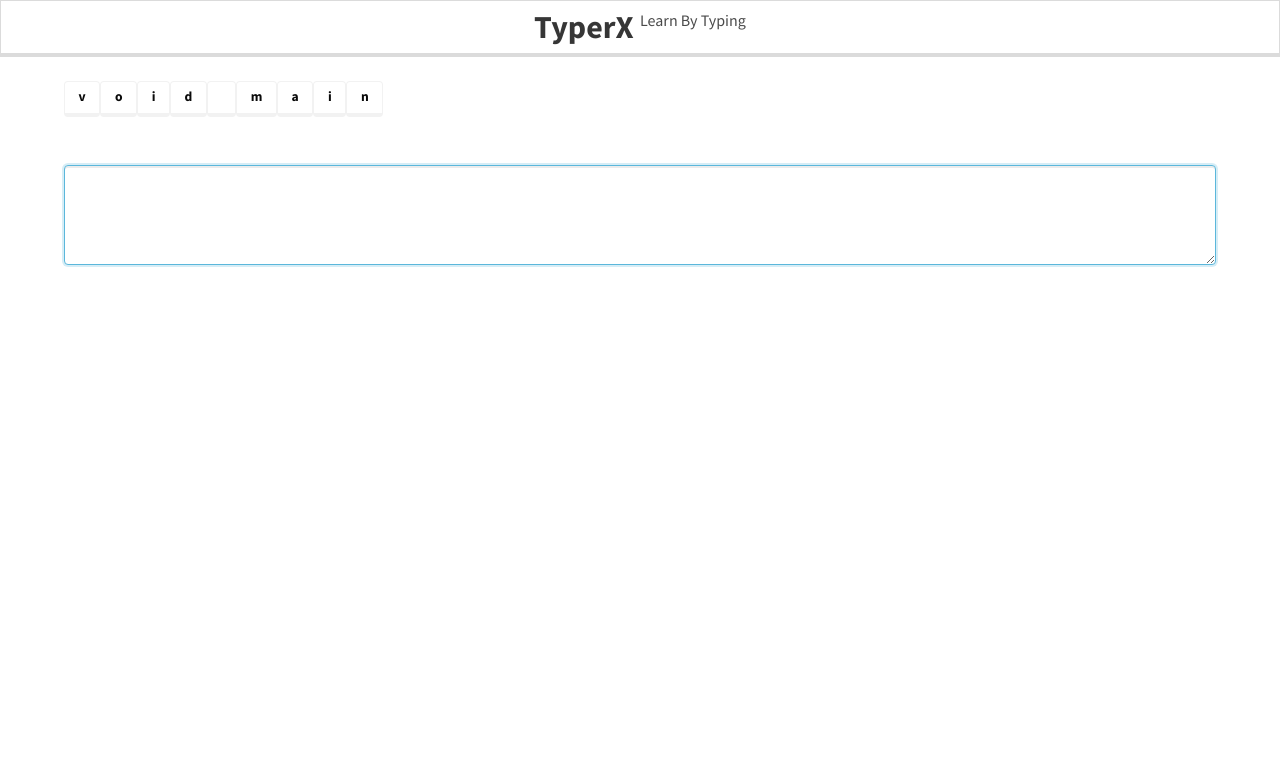
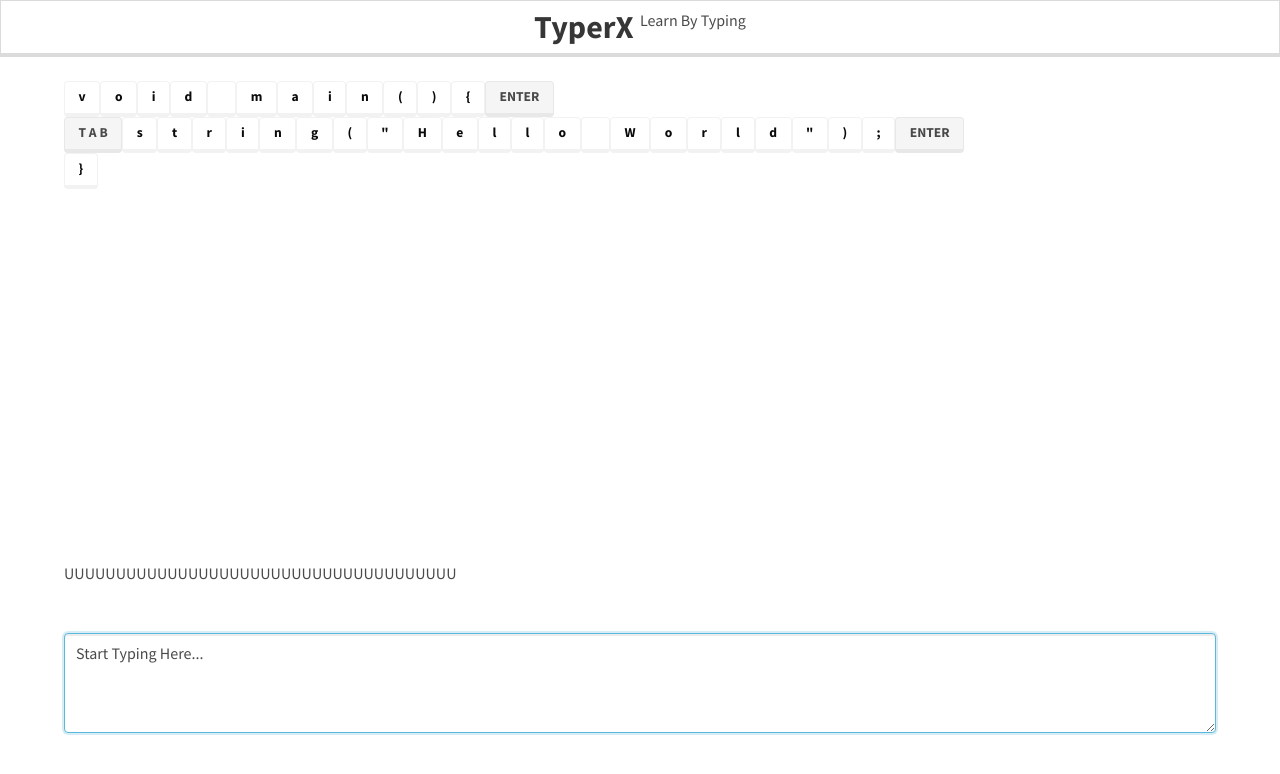
Before and after one commit to himanshurajora/TyperX, a React (Vite) app: page / in a window 1280 px wide. Shown: the top 774 px of the page. Built offline with nearby package versions, Linux system fonts and the light colour scheme.

Commit message:
capturing current index

```diff
--- a/src/App.tsx
+++ b/src/App.tsx
@@ -9,10 +9,14 @@
   // Here C = yes the chracter has been attempted and correct # Currect
   // Here I  the caracter has been attempted but is wrongly typed # Incorrect
   // U = The character has no been attempted yet # Unattempted
-  status: "C" | "I" | "U"
+  // R = THe charater that has to be written right now or the current index # current index
+  status: "C" | "I" | "U" | "R"
 }
 function App() {
-  const [code, setCode] = useState("void main")
+  var init = `void main(){
+\tstring("Hello World");
+}`
+  const [code, setCode] = useState(init)
   const [codeMap, setCodeMap] = useState<CodeBlock[]>([])
   var currentIndexRef = useRef(0)
   var modelRef = useRef<any>()
@@ -52,7 +56,7 @@
   const handleCodeDown = (e: any) => {
     let currentIndex = currentIndexRef.current
     console.log(currentIndex)
-    if (currentIndex < codeMap.length-1) {
+    if (currentIndex < codeMap.length) {
       if (e.key === "Tab") {
         e.preventDefault()
       }
@@ -62,17 +66,17 @@
       if (e.key === "Enter" && codeMap[currentIndex].character === "\n") {
         // If the user has pressed enter then we need to move the cursor to the next line
         // We need to find the next line
-        codeMap[currentIndex].status = "C"
+        codeMap[currentIndex++].status = "C"
+        codeMap[currentIndex].status = "R"
         setCodeMap([...codeMap])
-        currentIndex++
         currentIndexRef.current = currentIndex
         return
       } else if (e.key === "Tab" && codeMap[currentIndex].character === "\t") {
         // If the user has pressed enter then we need to move the cursor to the next line
         // We need to find the next line
-        codeMap[currentIndex].status = "C"
+        codeMap[currentIndex++].status = "C"
+        codeMap[currentIndex].status = "R"
         setCodeMap([...codeMap])
-        currentIndex++
         currentIndexRef.current = currentIndex
         return
       }
@@ -82,6 +86,8 @@
           currentIndex = 0
         }
         codeMap[currentIndex].status = "U"
+        codeMap[currentIndex].status = "R"
+        codeMap[currentIndex + 1].status = "U"
         setCodeMap([...codeMap])
         currentIndexRef.current = currentIndex
         return
@@ -90,10 +96,12 @@
       else if (e.key === codeMap[currentIndex].character) {
         // Correct
         codeMap[currentIndex++].status = "C"
+        codeMap[currentIndex] ? codeMap[currentIndex].status = "R" : null
         setCodeMap([...codeMap])
       } else {
         // Incorrect
         codeMap[currentIndex++].status = "I"
+        codeMap[currentIndex] ? codeMap[currentIndex].status = "R" : null
         setCodeMap([...codeMap])
       }
     }
@@ -103,7 +111,8 @@
         currentIndex = 0
         currentIndexRef.current = currentIndex
         textArea.current.value = ""
-        setCode(code + " ")
+        var currentCode = code;
+        setCode('console.log("Hello World");')
       }, 300);
 
     }
@@ -116,25 +125,30 @@
       <div className="hero is-small">
         <br />
       </div>
-      <div className="container">
+      <div className="container" style={{ "minHeight": "60vh", "maxHeight": "70vh", "overflow": "scroll" }}>
         {
           codeMap.map((codeBlock, index) => {
             if (codeBlock.character === "\n") {
               if (codeBlock.status === "U") {
-                return (<span key={index} ><span className="button is-white"> ENTER</span> <br /></span>)
+                return (<span key={index} ><span className={"button is-light"}> ENTER</span> <br /></span>)
               } else if (codeBlock.status === "C") {
                 return (<span key={index} ><span className="button is-success"> ENTER</span> <br /></span>)
-              } else {
+              } else if (codeBlock.status === "R") {
+                return (<span key={index} ><span className="button is-warning"> ENTER</span> <br /></span>)
+              }
+              else {
                 return (<span key={index} ><span className="button is-danger"> ENTER</span> <br /></span>)
               }
             }
             else if (codeBlock.character === "\t") {
               if (codeBlock.status === "U") {
-                return (<span key={index} ><span className="button is-white"> T_A_B</span></span>)
+                return (<span key={index} ><span className="button is-light"> T A B</span></span>)
               } else if (codeBlock.status === "C") {
-                return (<span key={index} ><span className="button is-success"> TAB</span> </span>)
+                return (<span key={index} ><span className="button is-success"> T A B</span> </span>)
+              } else if (codeBlock.status === "R") {
+                return (<span key={index} ><span className="button is-warning"> T A B</span> <br /></span>)
               } else {
-                return (<span key={index} ><span className="button is-danger"> TAB</span> </span>)
+                return (<span key={index} ><span className="button is-danger"> T A B</span> </span>)
               }
             }
             else {
@@ -142,6 +156,8 @@
                 return (<span key={index} className='button is-white mx-1 codeblock' style={{ "textTransform": "none" }}>{codeBlock.character}</span>)
               } else if (codeBlock.status === "C") {
                 return (<span key={index} className='button is-success is-light is-outlined codeblock mx-1' style={{ "textTransform": "none" }}>{codeBlock.character}</span>)
+              } else if (codeBlock.status === "R") {
+                return (<span key={index} className='button is-warning is-light is-outlined codeblock mx-1' style={{ "textTransform": "none" }}>{codeBlock.character}</span>)
               } else {
                 return (<span key={index} className='button is-danger is-light is-outlined codeblock mx-1' style={{ "textTransform": "none" }}>{codeBlock.character}</span>)
               }
@@ -150,9 +166,17 @@
           })
         }
       </div>
+      <div className="container">
+        {
+          codeMap.map((codeBlock, index) => {
+            return <span>{codeBlock.status}</span>
+          })
+
+        }
+      </div>
       <div className="section">
         <div className="container">
-          <textarea name="" id="" autoComplete={"false"} autoFocus={true} ref={textArea} onKeyDown={handleCodeDown} className='input' style={{ height: "100px", "visibility": "visible" }}></textarea>
+          <textarea name="" id="" autoComplete={"false"} placeholder='Start Typing Here...' autoFocus={true} ref={textArea} onKeyDown={handleCodeDown} className='input' style={{ height: "100px", "visibility": "visible", "userSelect": "none" }}></textarea>
         </div>
       </div>
       <div className="modal" ref={modelRef}>
@@ -162,10 +186,10 @@
             <h1 className="title is-1 py-4">Test Completed!</h1>
             <h2 className="subtitle">
               <div className="buttons has-addons">
-                <button className="button is-large is-primary">
+                <button className="button is-medium is-primary">
                   Retry 🔃
                 </button>
-                <button className="button is-large is-success">
+                <button className="button is-medium is-success">
                   Next ⏭️
                 </button>
               </div>
```
